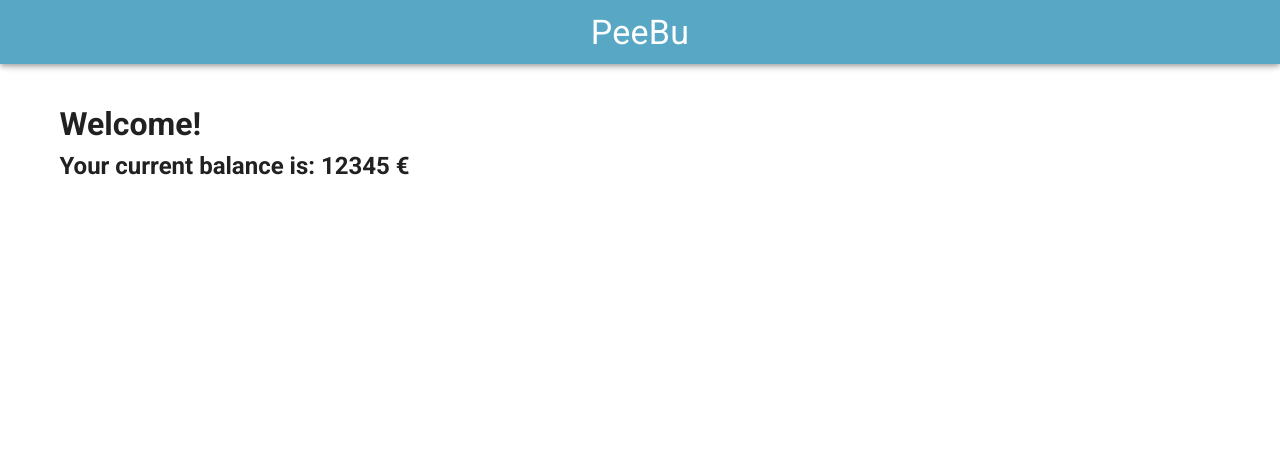
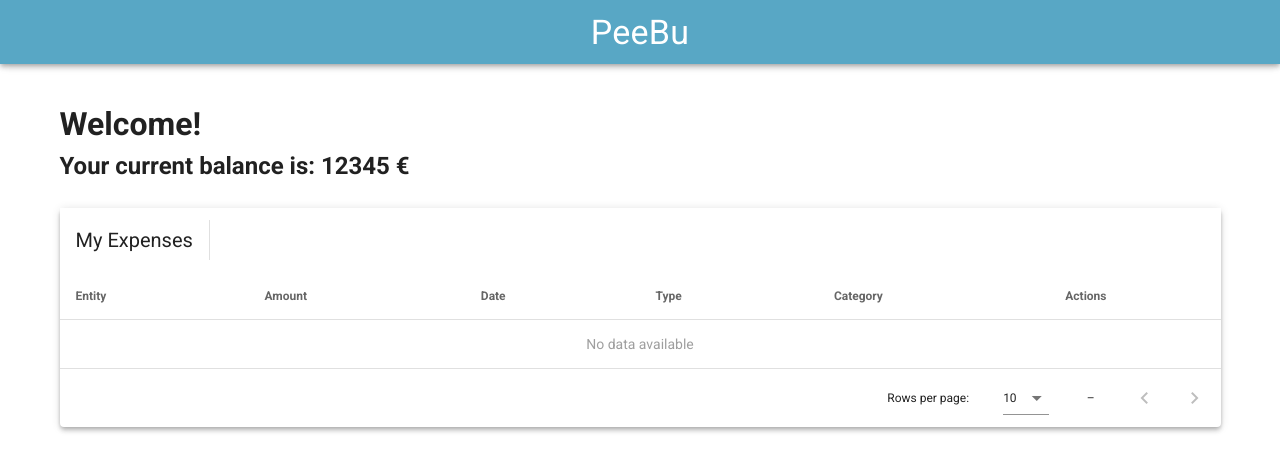
Before and after one commit to L-Ferreira/qs_7_peebu, a Vue app: page / in a window 1280 px wide. Shown: the top 472 px of the page. Built offline with nearby package versions, Linux system fonts and the light colour scheme.

Commit message:
Added TransactionDataTable component

```diff
--- a/src/App.vue
+++ b/src/App.vue
@@ -6,6 +6,8 @@
       <v-container>
         <h1>Welcome!</h1>
         <h2>Your current balance is: 12345 €</h2>
+        <br />
+        <TransactionDataTable />
       </v-container>
     </v-content>
   </v-app>
@@ -13,12 +15,14 @@
 
 <script>
 import AppBar from "@/components/AppBar.vue";
+import TransactionDataTable from "@/components/TransactionDataTable.vue";
 
 export default {
   name: "App",
 
   components: {
-    AppBar
+    AppBar,
+    TransactionDataTable
   },
 
   data: () => ({
--- /dev/null
+++ b/src/components/TransactionDataTable.vue
@@ -0,0 +1,40 @@
+<template>
+  <v-data-table
+    ref="table"
+    :headers="headers"
+    :items="this.expenses"
+    :search="search"
+    class="elevation-4"
+  >
+    <template v-slot:top>
+      <v-toolbar flat color="white">
+        <v-toolbar-title>My Expenses</v-toolbar-title>
+        <v-divider class="mx-4" inset vertical></v-divider>
+      </v-toolbar>
+    </template>
+    <template v-slot:item.actions="{ item }">
+      <!-- <v-icon small class="mr-2" @click="editItem(item)">mdi-pencil</v-icon> -->
+      <v-icon small @click="itemInfo(item)">mdi-information-outline</v-icon>
+    </template>
+  </v-data-table>
+</template>
+<script>
+export default {
+  data: () => ({
+    editDialog: false,
+    infoDialog: false,
+    headers: [
+      {
+        text: "Entity",
+        align: "start",
+        value: "entity"
+      },
+      { text: "Amount", value: "amount" },
+      { text: "Date", value: "createdAt" },
+      { text: "Type", value: "type" },
+      { text: "Category", value: "category" },
+      { text: "Actions", value: "actions", sortable: false }
+    ]
+  })
+};
+</script>
```
